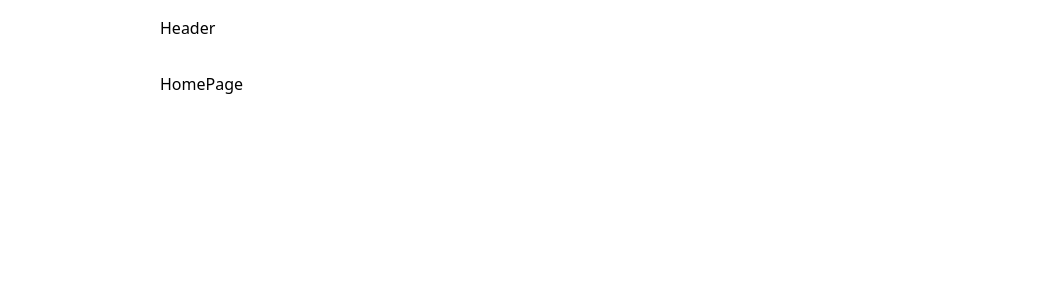
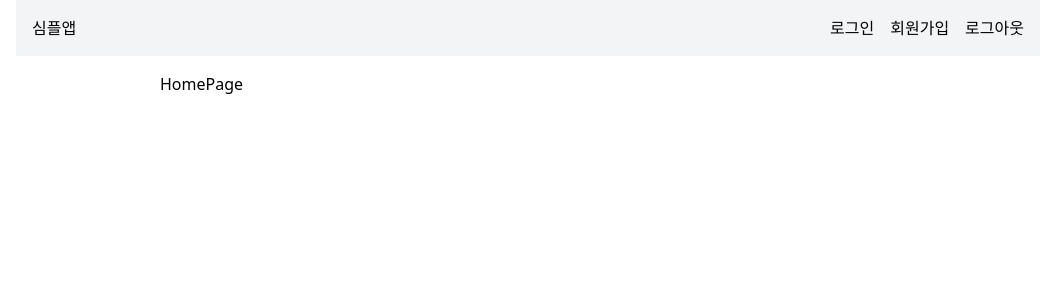
Before and after one commit to jungminji0215/react-auth, a React (Vite) app: page / in a window 1280 px wide. Shown: the top 300 px of the page, without its empty margins (112-1167 px from the left). Built offline with nearby package versions, Linux system fonts and the light colour scheme.

Commit message:
[feat] header 에 필요한 링크 추가

```diff
--- a/src/components/Header.tsx
+++ b/src/components/Header.tsx
@@ -1,3 +1,20 @@
+import { Link } from 'react-router';
+
 export default function Header() {
-  return <header className="mx-auto max-w-3xl p-4">Header</header>;
+  return (
+    <header className="wrapper bg-gray-100">
+      <div className="flex justify-between">
+        <h2>심플앱</h2>
+        <ul className="flex gap-4">
+          <li>
+            <Link to="/signin">로그인</Link>
+          </li>
+          <li>
+            <Link to="/signup">회원가입</Link>
+          </li>
+          <button>로그아웃</button>
+        </ul>
+      </div>
+    </header>
+  );
 }
--- a/src/index.css
+++ b/src/index.css
@@ -7,3 +7,9 @@ body{
 @theme{
     --color-primary: yellow;
 }
+
+@layer components {
+    .wrapper {
+        @apply mx-auto max-w-5xl p-4;
+    }
+}
```
